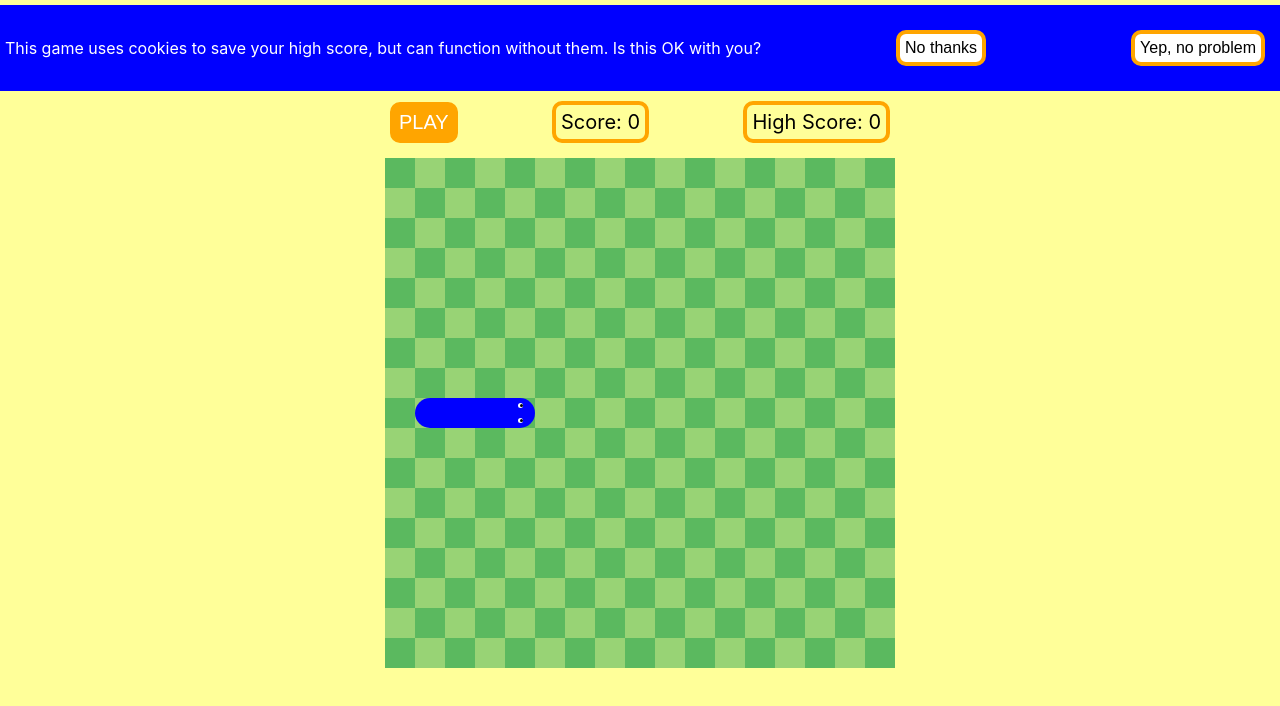
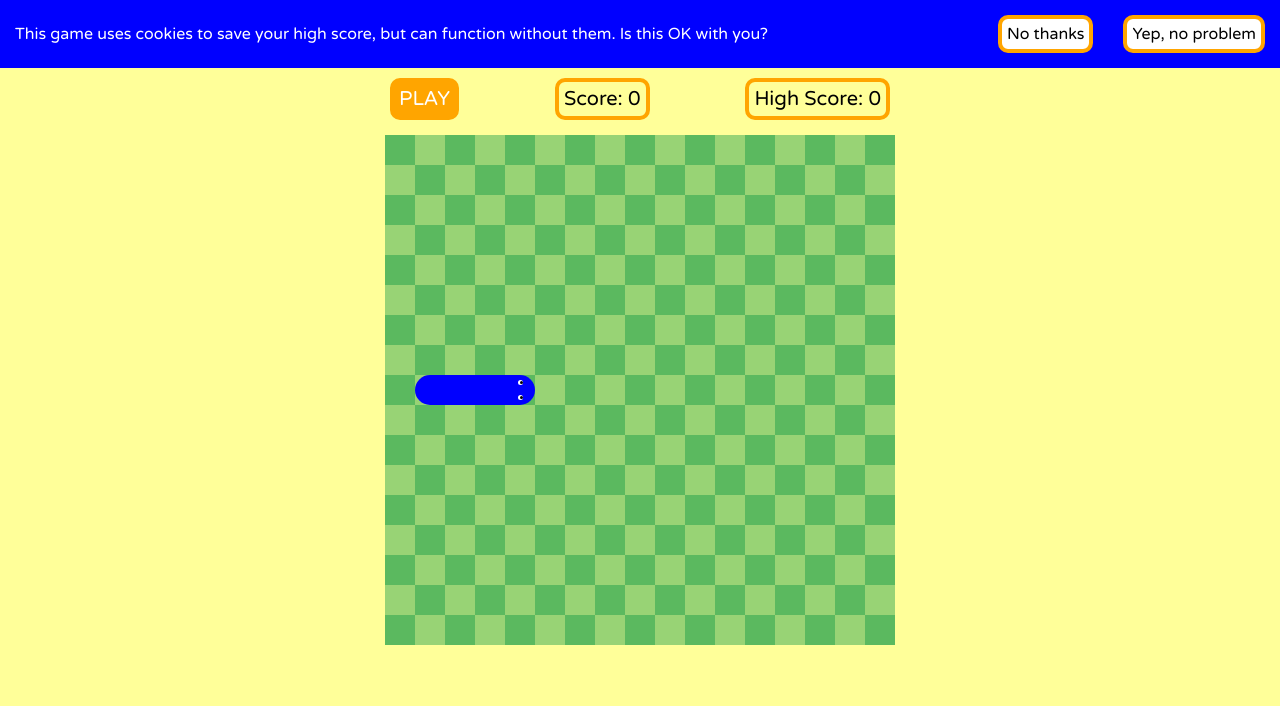
Before and after one commit to KateHoward10/snake, a React (Create React App) app: page / in a window 1280 px wide. Shown: the top 706 px of the page. Built offline with nearby package versions, Linux system fonts and the light colour scheme.

Commit message:
Change font, general styling improvements

```diff
--- a/public/index.html
+++ b/public/index.html
@@ -12,6 +12,7 @@
       user's mobile device or desktop. See https://developers.google.com/web/fundamentals/web-app-manifest/
     -->
     <link rel="manifest" href="%PUBLIC_URL%/manifest.json" />
+    <link href="https://fonts.googleapis.com/css?family=Varela+Round&display=swap" rel="stylesheet" />
     <!--
       Notice the use of %PUBLIC_URL% in the tags above.
       It will be replaced with the URL of the `public` folder during the build.
--- a/src/App.css
+++ b/src/App.css
@@ -1,8 +1,7 @@
 .App {
-	display: flex;
-	flex-direction: column;
-	align-items: center;
-	min-height: 90vh;
-	padding: 5px;
-	outline: none;
+  display: flex;
+  flex-direction: column;
+  align-items: center;
+  min-height: 90vh;
+  outline: none;
 }
--- a/src/components/Cookies/styles.js
+++ b/src/components/Cookies/styles.js
@@ -5,18 +5,19 @@ export const Container = styled.div`
 	flex-direction: row;
 	width: 100%;
 	align-items: center;
-	justify-content: space-between;
+	justify-content: space-around;
 	background-color: blue;
-	padding: 15px;
-	border-radius: 10px;
+	margin: 0;
 `;
 
-export const Text = styled.p`
+export const Text = styled.span`
 	color: white;
+	flex: 1;
+	margin: 15px;
 `;
 
 export const Button = styled.button`
-	margin: 10px;
+	margin: 15px;
 	padding: 5px;
 	font-size: 16px;
 	background-color: white;
--- a/src/components/GameOver/styles.js
+++ b/src/components/GameOver/styles.js
@@ -19,12 +19,13 @@ export const Container = styled.div`
 	align-items: center;
 	justify-content: space-between;
 	background-color: blue;
-	padding: 15px;
+	padding: 20px;
 	border-radius: 10px;
 `;
 
-export const Text = styled.h3`
+export const Text = styled.h1`
 	color: white;
+	margin-top: 0;
 `;
 
 export const Button = styled.button`
@@ -34,4 +35,5 @@ export const Button = styled.button`
 	border: 4px solid orange;
 	border-radius: 10px;
 	color: white;
+	font-size: 18px;
 `;
--- a/src/index.css
+++ b/src/index.css
@@ -1,12 +1,15 @@
 body {
-	margin: 0;
-	font-family: -apple-system, BlinkMacSystemFont, 'Segoe UI', 'Roboto', 'Oxygen', 'Ubuntu', 'Cantarell', 'Fira Sans',
-		'Droid Sans', 'Helvetica Neue', sans-serif;
-	-webkit-font-smoothing: antialiased;
-	-moz-osx-font-smoothing: grayscale;
-	background-color: rgb(255, 255, 153);
+  margin: 0;
+  font-family: 'Varela Round', sans-serif;
+  -webkit-font-smoothing: antialiased;
+  -moz-osx-font-smoothing: grayscale;
+  background-color: rgb(255, 255, 153);
 }
 
 code {
-	font-family: source-code-pro, Menlo, Monaco, Consolas, 'Courier New', monospace;
+  font-family: source-code-pro, Menlo, Monaco, Consolas, 'Courier New', monospace;
 }
+
+button {
+  font-family: 'Varela Round', sans-serif;
+}
```
Also changed, not shown: src/components/Cookies/index.js (indentation only), 1 other file (tests, documents, lock files or other folders).
